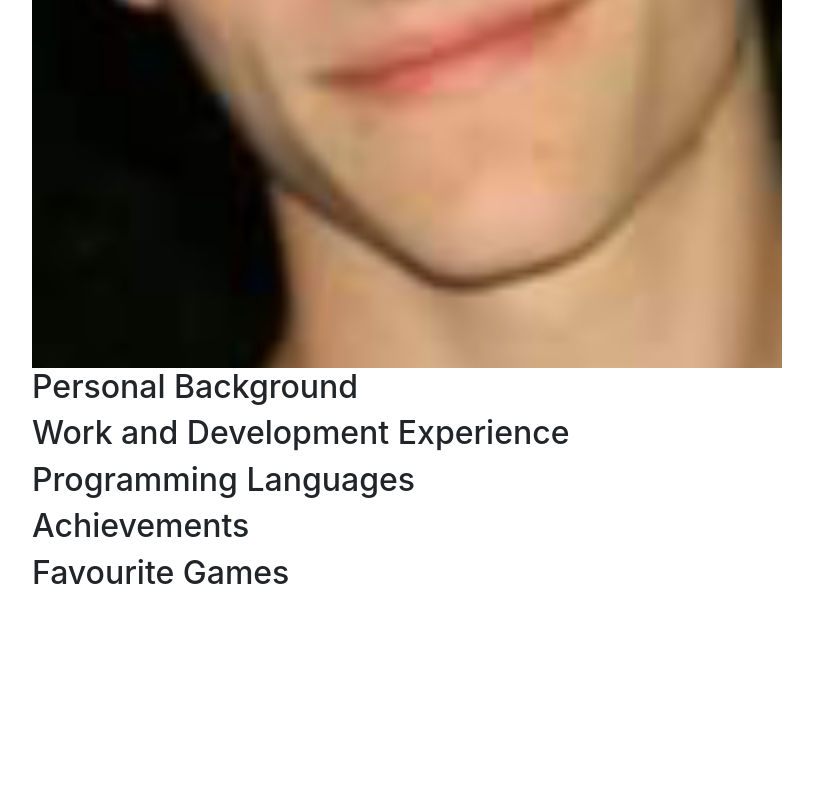
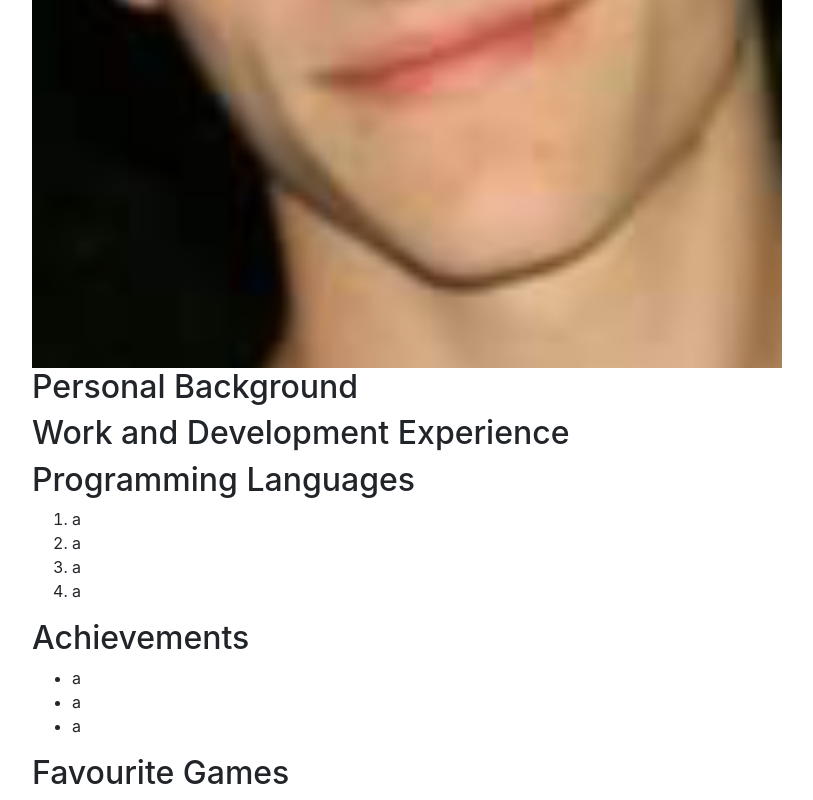
Before and after one commit to IT3049C-Students-Archive/1-online-portfolio-mikeal200, a website: page index.html in a window 1280 px wide. Shown: the part 1022-1822 px from the top of the page, without its empty margins (53-866 px from the left). Before the commit the page ends 1622 px from the top, so only its background shows below. Drawn offline with nearby package versions, Linux system fonts and the light colour scheme.

```diff
--- a/index.html
+++ b/index.html
@@ -28,9 +28,20 @@
 	    </div>
 	    <div class="section" id="programmingLanguages">
 		    <h2>Programming Languages</h2>
+		    <ol>
+			    <li>a</li>
+			    <li>a</li>
+			    <li>a</li>
+			    <li>a</li>
+		    </ol>
 	    </div>
 	    <div class="section" id="achievements">
 		    <h2>Achievements</h2>
+		    <ul>
+			    <li>a</li>
+			    <li>a</li>
+			    <li>a</li>
+		    </ul>
 	    </div>
 	    <div class="section" id="games">
 		    <h2>Favourite Games</h2>
```
